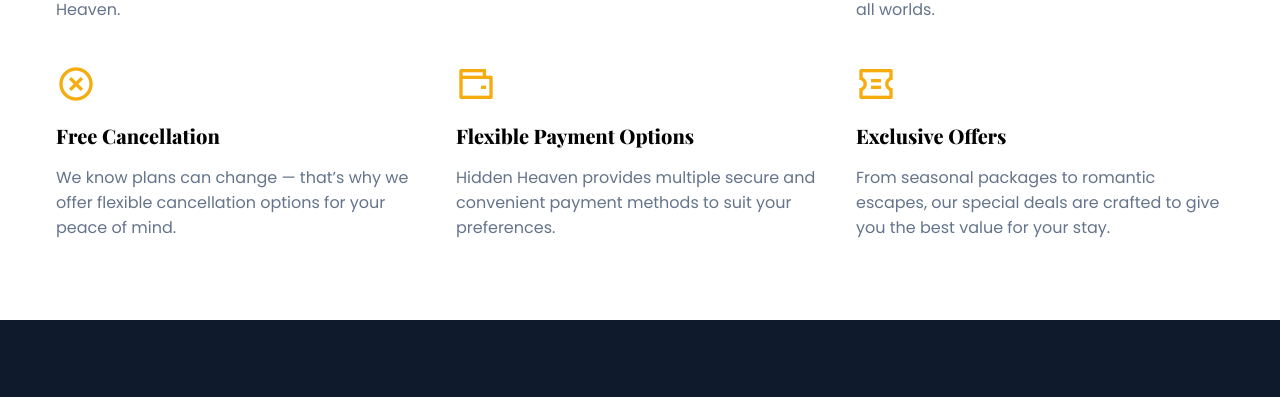
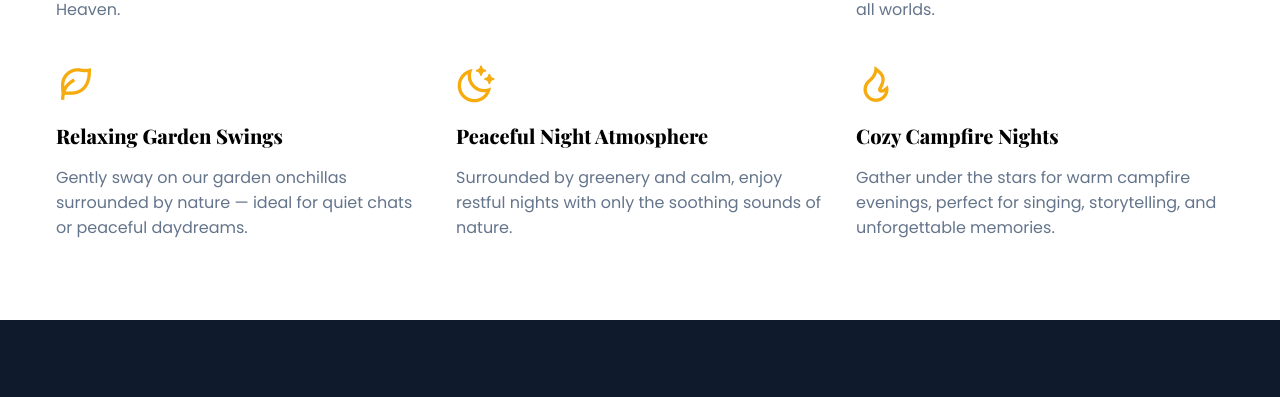
Before and after one commit to SahanSandeepa05/my-website, a plain HTML site: page feature.html in a window 1280 px wide. Shown: the part 1146-1543 px from the top of the page. Drawn offline with nearby package versions, Linux system fonts and the light colour scheme.

Commit message:
feature update
new

```diff
--- a/feature.html
+++ b/feature.html
@@ -15,7 +15,7 @@
       <div class="nav__bar">
         <div class="nav__header">
           <div class="logo nav__logo">
-            <div>H</div>
+            <img src="assets/logo.png" alt="Hidden Heaven Logo" />
             <span>HIDDEN<br />HEAVEN</span>
           </div>
           <div class="nav__menu__btn" id="menu-btn">
@@ -76,28 +76,27 @@
           </p>
         </div>
         <div class="feature__card">
-          <span><i class="ri-close-circle-line"></i></span>
-          <h4>Free Cancellation</h4>
+          <span><i class="ri-leaf-line"></i></span>
+          <h4>Relaxing Garden Swings</h4>
           <p>
-            We know plans can change — that’s why we offer
-            flexible cancellation options for your peace of mind.
+           Gently sway on our garden onchillas surrounded by
+           nature — ideal for quiet chats or peaceful daydreams.
           </p>
         </div>
         <div class="feature__card">
-          <span><i class="ri-wallet-line"></i></span>
-          <h4>Flexible Payment Options</h4>
+          <span><i class="ri-moon-clear-line"></i></span>
+          <h4>Peaceful Night Atmosphere</h4>
           <p>
-            Hidden Heaven provides multiple secure and
-            convenient payment methods to suit your preferences.
+            Surrounded by greenery and calm, enjoy restful
+            nights with only the soothing sounds of nature.
           </p>
         </div>
         <div class="feature__card">
-          <span><i class="ri-coupon-line"></i></span>
-          <h4>Exclusive Offers</h4>
+          <span><i class="ri-fire-line"></i></span>
+          <h4>Cozy Campfire Nights</h4>
           <p>
-            From seasonal packages to romantic escapes,
-            our special deals are crafted to give you the
-            best value for your stay.
+            Gather under the stars for warm campfire evenings,
+            perfect for singing, storytelling, and unforgettable memories.
           </p>
         </div>
       </div>
@@ -109,7 +108,7 @@
       <div class="section__container footer__container">
         <div class="footer__col">
           <div class="logo footer__logo">
-            <div>H</div>
+            <img src="assets/logo.png" alt="Hidden Heaven Logo" />
             <span>HIDDEN<br />HEAVEN</span>
           </div>
           <p class="section__description">
```
Also changed, not shown: index.html (+12 -13 lines).
